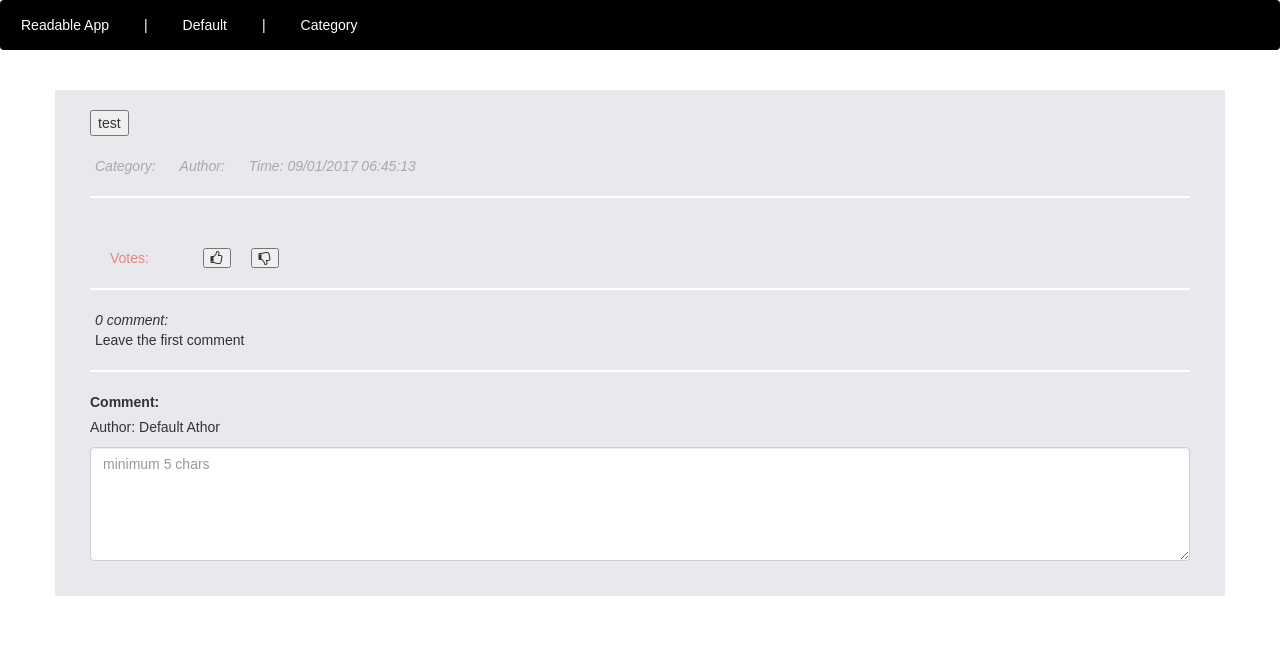
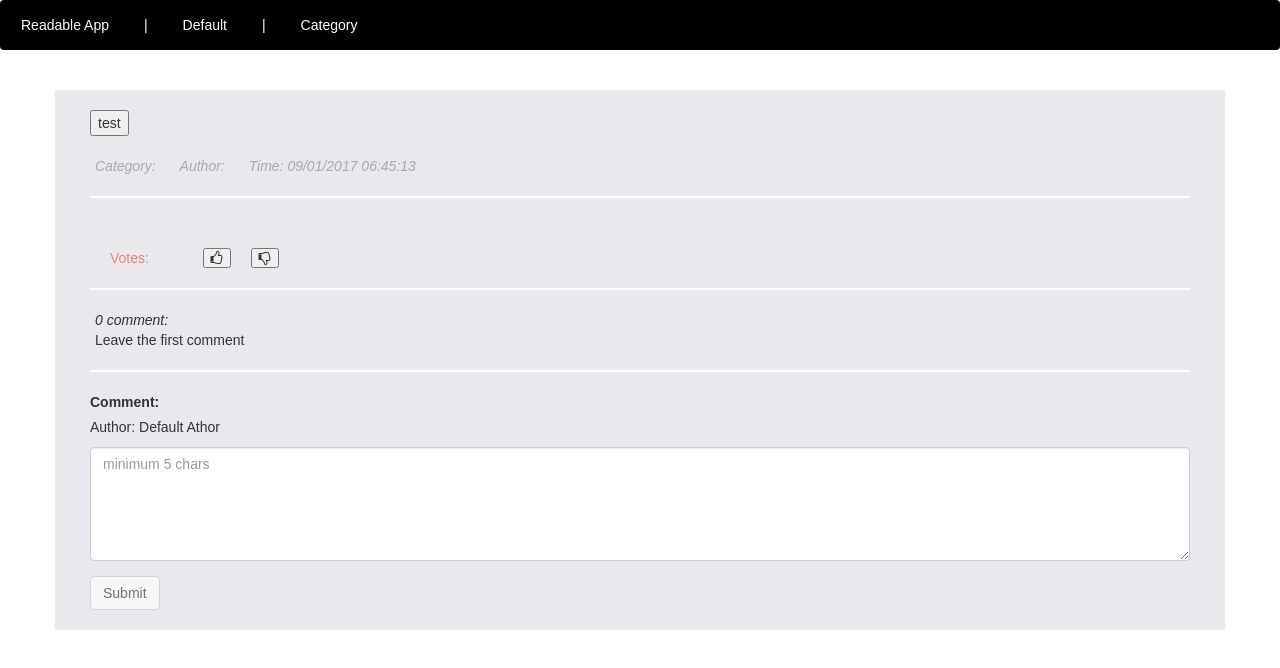
Before and after one commit to ZHICHONGLI/Uda-Readable, a React app: page /post/1 in a window 1280 px wide. Shown: the top 668 px of the page. Built offline with nearby package versions, Linux system fonts and the light colour scheme; no server answers.

Commit message:
fix post comment btn

```diff
--- a/src/pages/Post.js
+++ b/src/pages/Post.js
@@ -107,8 +107,10 @@ class PostPage extends Component {
               </textarea>
             </div>
           </form>
-          <button className={`btn btn-default ${inputComment.length>5?'':'hide'}`}
-            onClick={()=>this.PostAction.postComment()}>
+          <button className={`btn btn-default ${inputComment.length>5?'':'disabled'}`}
+            onClick={()=>this.PostAction.postComment()}
+            disabled={inputComment.length<6}
+          >
             Submit
           </button>
         </section>
```
